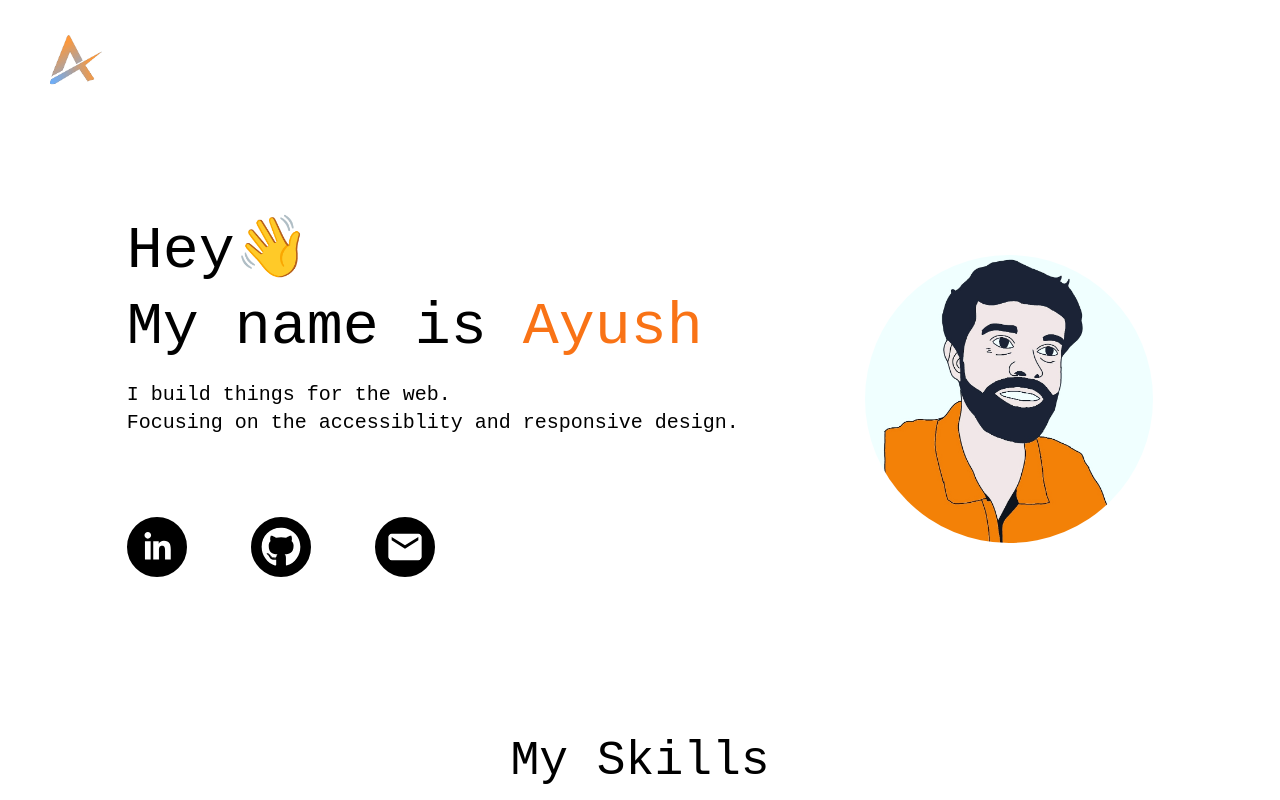
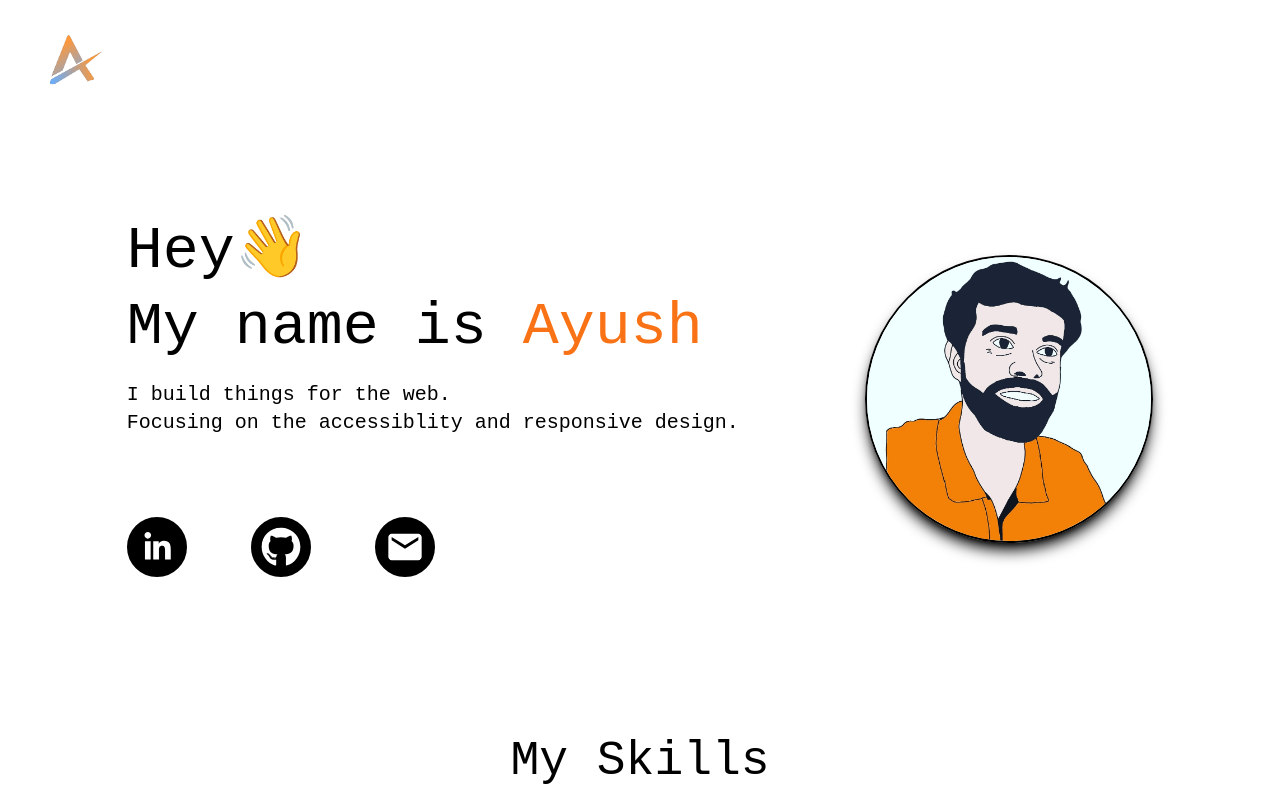
Before and after one commit to Ayush1M/portfolio, a React (Vite) app: page / in a window 1280 px wide. Shown: the top 800 px of the page. Built offline with nearby package versions, Linux system fonts and the light colour scheme.

Commit message:
updated some style on the images

```diff
--- a/src/components/Home.jsx
+++ b/src/components/Home.jsx
@@ -33,7 +33,7 @@ const Home = () => {
                 <MdEmail className="p-2 rounded-full border-2 border-primary-color bg-primary-color text-secondary-color hover:text-primary-color hover:bg-secondary-color cursor-pointer"/>
             </div>
             </div>
-            <img src={myImage} alt="my image" className="w-72 rounded-full"/>
+            <img src={myImage} alt="my image" className="w-72 rounded-full border-2 border-primary-color shadow-lg shadow-primary-color"/>
             </div>
         </section>
 
@@ -57,10 +57,10 @@ const Home = () => {
 
 
         <section className="mt-40">
-            <h2 className="text-center text-5xl mb-40">My Projects</h2>
+            <h2 className="text-center text-5xl mb-32">My Projects</h2>
             <div className="grid grid-cols-3 gap-8 place-items-center">
                 <div>
-                    <img src={project1} alt="" className="w-96 h-96 object-cover rounded-3xl" />
+                    <img src={project1} alt="" className="w-96 h-96 object-cover rounded-3xl hover:shadow-lg hover:shadow-primary-color" />
                     <div className="flex justify-between mt-2">
                     <h2 className="text-2xl mb-2">Todo App</h2>
                     <div className="flex mb-4">
```
